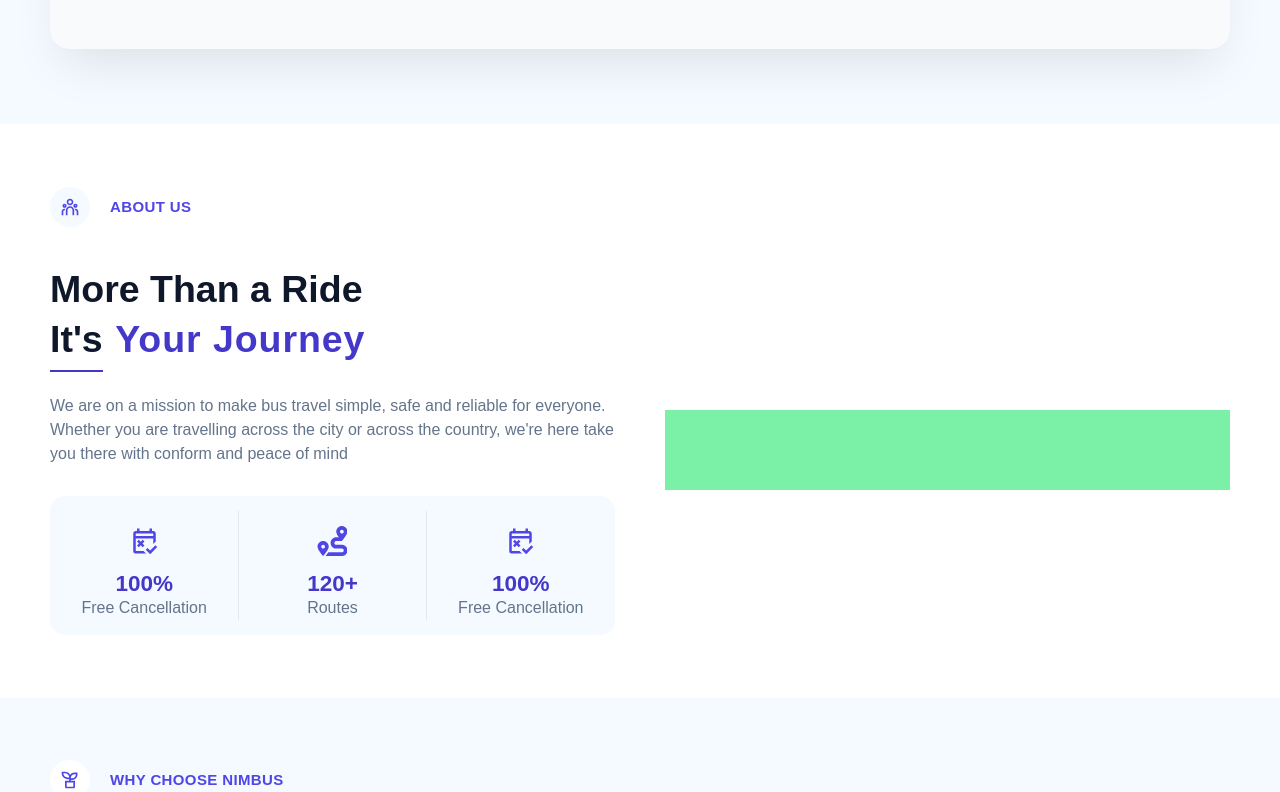
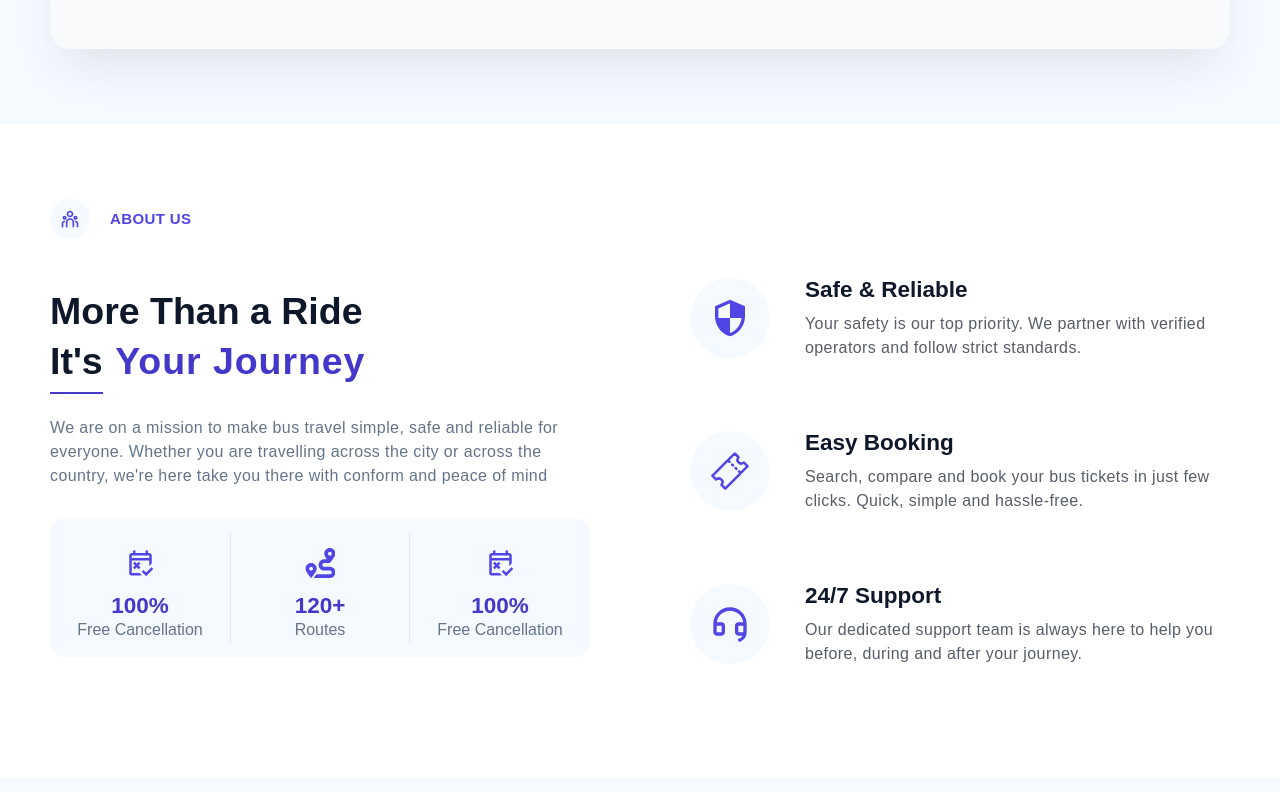
Before and after one commit to sudeshJha/bus-ticket-booking-system, a React (Vite) app: page /home in a window 1280 px wide. Shown: the part 1048-1840 px from the top of the page. Built offline with nearby package versions, Linux system fonts and the light colour scheme.

Commit message:
about section 2

```diff
--- /dev/null
+++ b/src/components/ui/about/AboutItem2.jsx
@@ -0,0 +1,49 @@
+import React from "react";
+import Icon from "../../util/Icon";
+import { MdOutlineSecurity } from "react-icons/md";
+import { IoTicketOutline } from "react-icons/io5";
+import { RiCustomerServiceLine } from "react-icons/ri";
+
+const itemNo = [
+  {
+    icon: <MdOutlineSecurity />,
+    heading: "Safe & Reliable",
+    content:
+      "Your safety is our top priority. We partner with verified operators and follow strict standards.",
+  },
+  {
+    icon: <IoTicketOutline />,
+    heading: "Easy Booking",
+    content:
+      "Search, compare and book your bus tickets in just few  clicks. Quick, simple and hassle-free.",
+  },
+  {
+    icon: <RiCustomerServiceLine />,
+    heading: "24/7 Support",
+    content:
+      "Our dedicated support team is always here to help you before, during and after your journey.",
+  },
+];
+
+const AboutItem2 = ({ item }) => {
+  return (
+    <div className="flex items-center justify-center gap-14">
+      <Icon
+        icon={itemNo[item - 1].icon}
+        color="primary"
+        bgColor="bg-surface-dark"
+        size="large"
+      />
+      <div>
+        <h3 className="text-text-primary font-bold text-4xl mb-4">
+          {itemNo[item - 1].heading}
+        </h3>
+        <p className="tracking-wide text-text-primary/70">
+          {itemNo[item - 1].content}
+        </p>
+      </div>
+    </div>
+  );
+};
+
+export default AboutItem2;
--- a/src/components/ui/about/AboutSection.jsx
+++ b/src/components/ui/about/AboutSection.jsx
@@ -7,7 +7,7 @@ import AboutSection2 from "./AboutSection2";
 
 const AboutSection = () => {
   return (
-    <div className="bg-surface px-20 py-25 -mb-15">
+    <div className="bg-surface px-20 py-30">
       <SectionHeader heading="about us">
         <Icon
           icon={<RiTeamLine />}
@@ -17,7 +17,7 @@ const AboutSection = () => {
         />
       </SectionHeader>
 
-      <div className="grid grid-cols-2 items-center justify-center gap-20 py-15">
+      <div className="grid grid-cols-2 items-center justify-center gap-40 py-15">
         <AboutSection1 />
         <AboutSection2 />
       </div>
--- a/src/components/ui/about/AboutSection1.jsx
+++ b/src/components/ui/about/AboutSection1.jsx
@@ -15,7 +15,7 @@ const AboutSection1 = () => {
         <span className="text-primary-hover tracking-wide">Your Journey</span>
       </h2>
 
-      <p className="text-text-secondary">
+      <p className="text-text-secondary tracking-wide">
         We are on a mission to make bus travel simple, safe and reliable for
         everyone. Whether you are travelling across the city or across the
         country, we&apos;re here take you there with conform and peace of mind
--- a/src/components/ui/about/AboutSection2.jsx
+++ b/src/components/ui/about/AboutSection2.jsx
@@ -1,7 +1,15 @@
 import React from "react";
+import AboutItem2 from "./AboutItem2";
+import { MdOutlineSecurity } from "react-icons/md";
 
 const AboutSection2 = () => {
-  return <div className="bg-green-300 h-32"></div>;
+  return (
+    <div className="flex flex-col justify-center items-center gap-28">
+      <AboutItem2 item={1} />
+      <AboutItem2 item={2} />
+      <AboutItem2 item={3} />
+    </div>
+  );
 };
 
 export default AboutSection2;
```
